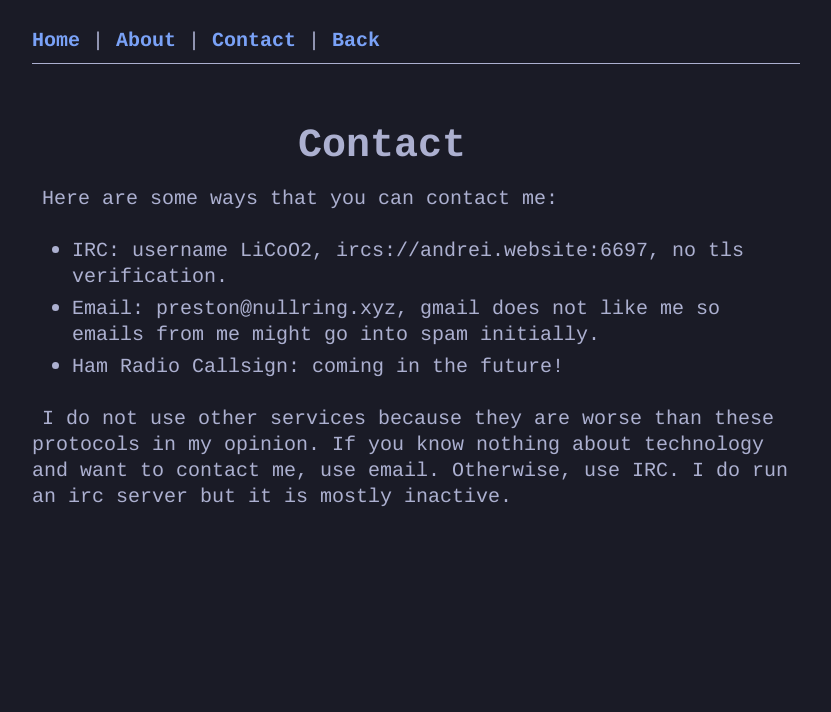
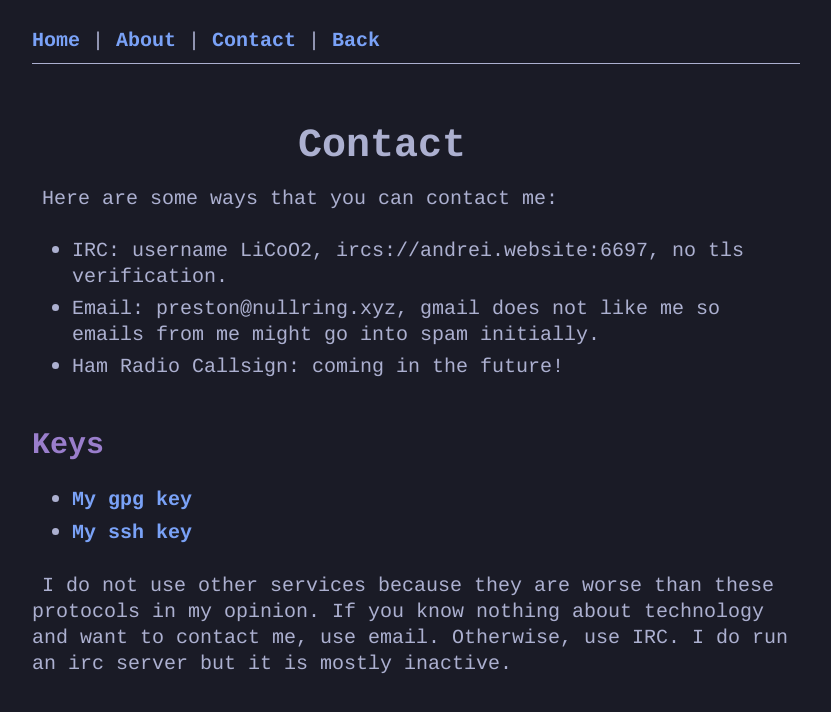
Before and after one commit to ret2pop/prestonpan, a plain HTML site: page build/website/about/contact.html in a window 1280 px wide. Shown: the whole page, without its empty margins (224-1055 px from the left). Drawn offline with Linux system fonts and the light colour scheme; files whose address does not match are found by name.

Commit message:
add keys for stuff

```diff
--- a/build/website/about/contact.html
+++ b/build/website/about/contact.html
@@ -33,6 +33,12 @@ Contact
 	<li>Ham Radio Callsign: coming in the future!</li>
 </ul>
 
+<h2>Keys</h2>
+<ul>
+	<li><a href="/preston.asc">My gpg key</a></li>
+	<li><a href="/preston.pub">My ssh key</a></li>
+</ul>
+
 <p>
 	I do not use other services because they are worse than these protocols in my opinion.
 	If you know nothing about technology and want to contact me, use email. Otherwise, use
```
Also changed, not shown: website/about/contact.html (+6 -0 lines), 4 other files.
